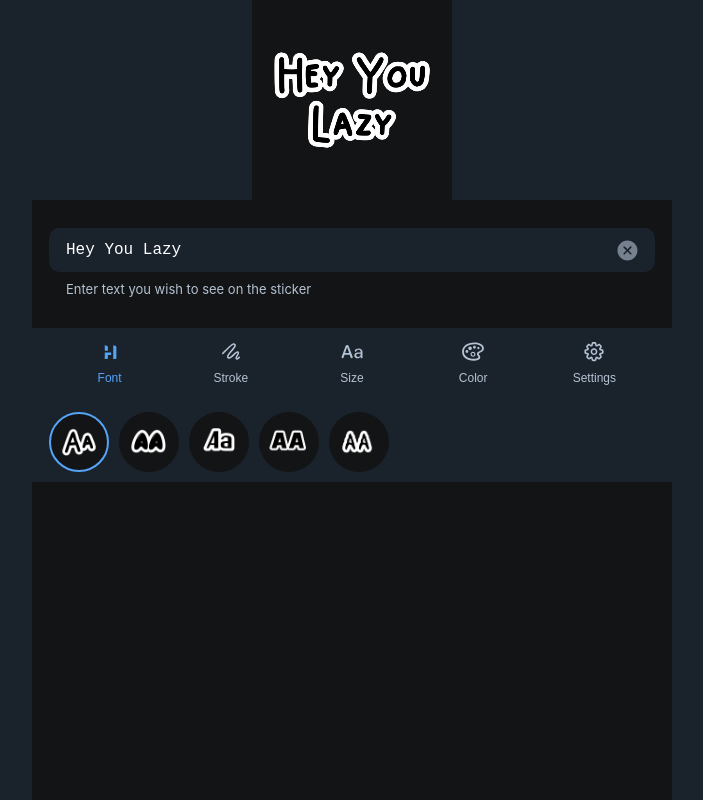
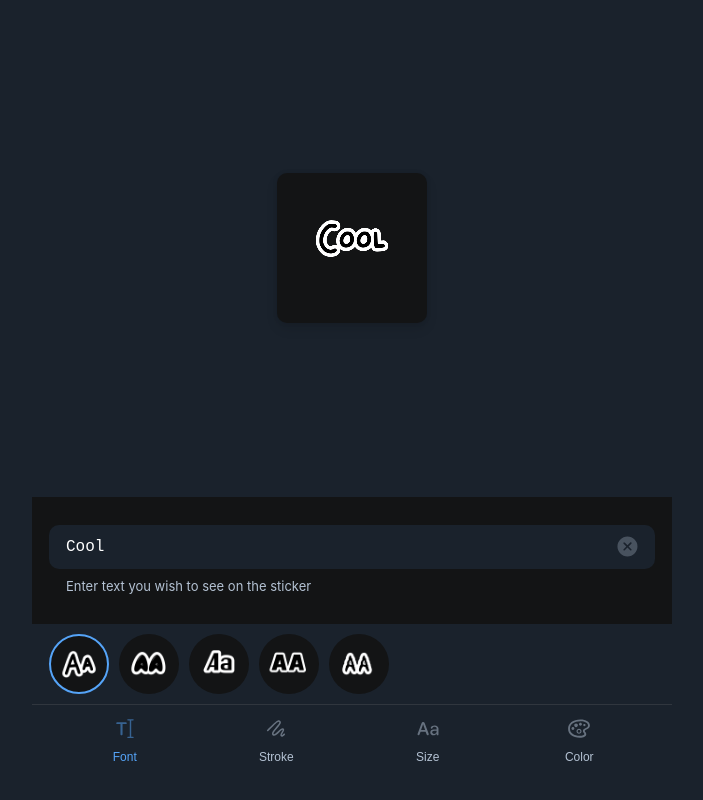
Before and after one commit to TatianaFomina/stkrz_bot, a Vue app in the folder webapp/: page /new-sticker/1 in a window 1280 px wide. Shown: the whole page, without its empty margins (288-991 px from the left). Built offline with nearby package versions, Linux system fonts and the light colour scheme.

Commit message:
Styles fixes

```diff
--- a/webapp/src/components/EmptyPreview.vue
+++ b/webapp/src/components/EmptyPreview.vue
@@ -23,5 +23,7 @@
 </script>
 
 <style lang="postcss">
-
+  svg {
+    opacity: 0.5;
+  }
 </style>
--- a/webapp/src/components/FontSelector.vue
+++ b/webapp/src/components/FontSelector.vue
@@ -1,13 +1,14 @@
 <template>
   <div class="font-selector">
     <button
-      v-for="font in fonts"
+      v-for="(font, i) of fonts"
+      ref="buttons"
       :key="font.name"
       :class="[
         'font-selector__item',
         modelValue === font.name && 'font-selector__item--active'
       ]"
-      @click="onSelect(font.name)"
+      @click="onSelect(i, font.name)"
     >
       <img
         :src="font.image"
@@ -18,6 +19,7 @@
 </template>
 
 <script lang='ts' setup>
+import { ref, nextTick } from 'vue';
 import { Font } from '../services/useFonts';
 
 defineProps<{
@@ -26,16 +28,32 @@ defineProps<{
 
 const emit = defineEmits<{(eventName: 'update:modelValue', value: Font): void }>();
 
+const buttons = ref<HTMLElement[]>([]);
+
 const fonts = [
   { name: Font.Kosko, image: new URL('../assets/font-previews/Kosko.png', import.meta.url).href },
   { name: Font.Airfool, image: new URL('../assets/font-previews/Airfool.png', import.meta.url).href },
   { name: Font.Durik, image: new URL('../assets/font-previews/Durik.png', import.meta.url).href },
   { name: Font.Shadow, image: new URL('../assets/font-previews/Shadow.png', import.meta.url).href },
   { name: Font.Swampy, image: new URL('../assets/font-previews/Swampy.png', import.meta.url).href },
+
 ];
 
-function onSelect(fontName: Font): void {
+async function onSelect(i: number, fontName: Font): Promise<void> {
   emit('update:modelValue', fontName);
+
+  await nextTick();
+
+  animate(i);
+}
+
+function animate(index: number) {
+  const el = buttons.value[index];
+
+  el.classList.add('font-selector__item--animating');
+  el.addEventListener('animationend', () => {
+    el.classList.remove('font-selector__item--animating');
+  }, { once: true });
 }
 </script>
 
@@ -70,7 +88,9 @@ function onSelect(fontName: Font): void {
 
     &--active {
       border: 2px solid var(--color-accent);
+    }
 
+    &--animating {
       .font-selector__item-image {
         animation: 250ms scale;
       }
--- a/webapp/src/components/StrokeSizeInput.vue
+++ b/webapp/src/components/StrokeSizeInput.vue
@@ -35,7 +35,7 @@ function onChange(event: InputEvent): void {
   .stroke-size-input {
     align-self: stretch;
     background-color: var(--color-background-secondary);
-    padding: 16px 34px;
+    padding: 24px 17px;
     display: flex;
     align-items: center;
 
--- a/webapp/src/components/TextSizeInput.vue
+++ b/webapp/src/components/TextSizeInput.vue
@@ -41,7 +41,7 @@ function onChange(event: InputEvent): void {
     align-self: stretch;
     display: flex;
     align-items: center;
-    padding: 16px 34px;
+    padding: 24px 17px;
 
     &__slider {
       flex: 1;
--- a/webapp/src/components/toolbar/Toolbar.vue
+++ b/webapp/src/components/toolbar/Toolbar.vue
@@ -21,7 +21,7 @@ import IconFont from '../../icons/Font.vue';
 import IconFontSize from '../../icons/FontSize.vue';
 import IconThinLine from '../../icons/ThinLine.vue';
 import IconPalette from '../../icons/Palette.vue';
-import IconSettings from '../../icons/Settings.vue';
+// import IconSettings from '../../icons/Settings.vue';
 
 const props = defineProps<{
   modelValue: Tool;
@@ -46,10 +46,10 @@ const tools = [
     label: 'Color',
     icon: IconPalette,
   },
-  {
-    label: 'Settings',
-    icon: IconSettings,
-  },
+  // {
+  //   label: 'Settings',
+  //   icon: IconSettings,
+  // },
 ];
 
 function isActive(tool: { label: string }): boolean {
@@ -62,15 +62,14 @@ function onToolClick(tool: { label: string }): void {
 </script>
 
 <style lang="postcss">
-.toolbar {
+  .toolbar {
     width: calc(100% - 17px * 2);
     background-color: var(--color-background-secondary);
     display: flex;
     padding: 10px 17px;
-    padding-bottom: 17px;
+    padding-bottom: 36px;
     justify-content: space-around;
-    position: sticky;
-    bottom: 0;
+    border-top: 1px rgba(128, 128, 128, 0.213) solid;
 
     &__tool {
       display: flex;
@@ -91,7 +90,7 @@ function onToolClick(tool: { label: string }): void {
     &__tool-label {
       font-size: 12px;
       text-align: center;
-      margin-top: 5px;
+      margin-top: 7px;
     }
 
   }
--- a/webapp/src/i18n/en.ts
+++ b/webapp/src/i18n/en.ts
@@ -17,6 +17,6 @@ export default {
     stroke_hint: 'Choose stroke size',
     add: 'ADD',
     create: 'CREATE STICKER',
-    start_text: 'Hey You Lazy',
+    start_text: 'Cool',
   },
 };
--- a/webapp/src/i18n/ru.ts
+++ b/webapp/src/i18n/ru.ts
@@ -17,6 +17,6 @@ export default {
     stroke_hint: 'Выберите размер обводки',
     add: 'ДОБАВИТЬ',
     create: 'СОЗДАТЬ СТИКЕР',
-    start_text: 'Эй ленивец',
+    start_text: 'Балдёж',
   },
 };
--- a/webapp/src/icons/Font.vue
+++ b/webapp/src/icons/Font.vue
@@ -7,7 +7,7 @@
     xmlns="http://www.w3.org/2000/svg"
   >
     <path
-      d="M8.77051 12.6436H11.8906V9.29492C11.8906 8.46875 11.5039 8.04688 10.748 7.84473L8.25195 7.18555C8.5332 7.32617 8.77051 7.60742 8.77051 8.1084V12.6436ZM16.1094 20.2461L18.7021 20.9404C19.7305 21.2129 20.3721 20.791 20.3721 19.7451V9.29492C20.3721 8.46875 19.9766 8.04688 19.2207 7.83594L16.7334 7.18555C17.0146 7.32617 17.252 7.60742 17.252 8.1084V19.2002C17.252 19.9209 16.7773 20.2812 16.1094 20.2461ZM7.62793 20.2461L10.2207 20.9404C11.249 21.2129 11.8906 20.791 11.8906 19.7451V16.9854H15.1865V14.4102H8.77051V19.2002C8.77051 19.9209 8.2959 20.2812 7.62793 20.2461Z"
+      d="M16.9355 22.9971H22.0244C22.5166 22.9971 22.7715 22.7686 22.7715 22.373C22.7715 21.9688 22.5166 21.749 22.0244 21.749H20.2051V5.50684H22.0244C22.5166 5.50684 22.7715 5.28711 22.7715 4.87402C22.7715 4.47852 22.5166 4.26758 22.0244 4.26758H16.9355C16.4434 4.26758 16.1885 4.47852 16.1885 4.87402C16.1885 5.28711 16.4434 5.50684 16.9355 5.50684H18.7725V21.749H16.9355C16.4434 21.749 16.1885 21.9688 16.1885 22.373C16.1885 22.7686 16.4434 22.9971 16.9355 22.9971ZM10.502 20.2373C11.1348 20.2373 11.5479 19.8418 11.5479 19.209V9.0752H14.8701C15.4062 9.0752 15.793 8.72363 15.793 8.17871C15.793 7.64258 15.4062 7.29102 14.8701 7.29102H6.14258C5.60645 7.29102 5.21973 7.64258 5.21973 8.17871C5.21973 8.72363 5.60645 9.0752 6.14258 9.0752H9.46484V19.209C9.46484 19.8418 9.86914 20.2373 10.502 20.2373Z"
       fill="currentColor"
     />
   </svg>
--- a/webapp/src/views/NewStickerView.vue
+++ b/webapp/src/views/NewStickerView.vue
@@ -17,14 +17,13 @@
       />
     </div>
 
+    <div class="new-sticker__tools">
       <Textarea
         v-model="text"
         class="new-sticker__input"
         :placeholder="t('editor.text_placeholder')"
         :hint=" t('editor.text_prompt')"
       />
-
-    <Toolbar v-model="currentTab" />
 
       <FontSelector
         v-show="currentTab === 'font'"
@@ -41,6 +40,9 @@
         v-if="currentTab === 'size'"
         v-model="textSize"
       />
+
+      <Toolbar v-model="currentTab" />
+    </div>
   </div>
 </template>
 
@@ -154,15 +156,18 @@ function onImageDataUpdate(data: Blob | null): void {
 
 <style lang="postcss">
 .new-sticker {
+  height: 100vh;
   display: flex;
   flex-direction: column;
   align-items: center;
 
   &__preview, &__empty {
-    width: 200px;
-    height: 200px;
+    width: 150px;
+    height: 150px;
     box-sizing: border-box;
     background-color: var(--color-background);
+    border-radius: 10px;
+    box-shadow: 0px 6px 12px 0px rgba(0, 0, 0, 0.10), 0px 0px 5px 0px rgba(0, 0, 0, 0.10);
   }
 
   &__empty {
@@ -183,10 +188,20 @@ function onImageDataUpdate(data: Blob | null): void {
   }
 
   &__gallery {
+    /* padding: 7px 0; */
+    padding: 17px 0;
     width: 100%;
     background-color: var(--color-background-secondary);
     display: flex;
+    align-items: center;
     justify-content: center;
+    /* flex-shrink: 1; */
+    flex: 1;
+  }
+
+  &__tools {
+    /* flex: 1; */
+    align-self: stretch;
   }
 
 }
```
Lines whose indentation alone changed are shown as unchanged.
